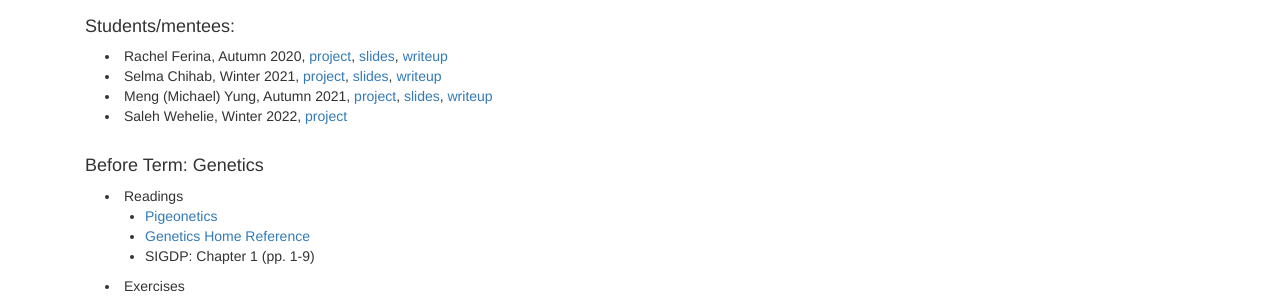
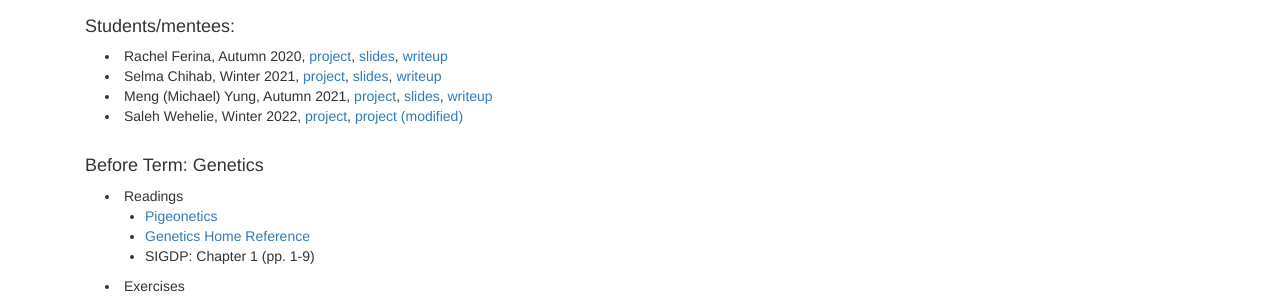
Before and after one commit to sdtemple/sdtemple.github.io, a Jekyll site: the page built from statgen1.html, in a window 1280 px wide and 900 px high. Shown: the part 413-711 px from the top of the window. Built offline with Jekyll 4.4.1, drawn with Linux system fonts in a browser that asks for light colours; nearby versions of some CDN libraries; library files that are not in the unit come from our copies.

Commit message:
Update statgen1.html

```diff
--- a/statgen1.html
+++ b/statgen1.html
@@ -25,7 +25,7 @@ Some assignments will be formally submitted to Canvas for course credit.<br/><br
 <li style="padding:0px;margin:0px 20px 0px;"> Rachel Ferina, Autumn 2020, <a href = "files/rachel-project.pdf">project</a>, <a href = "files/rachel-slides.pdf">slides</a>, <a href = "files/rachel-writeup.pdf">writeup</a> </li>
 <li style="padding:0px;margin:0px 20px 0px;"> Selma Chihab, Winter 2021, <a href = "files/selma-project.pdf">project</a>, <a href = "files/selma_slides.pdf">slides</a>, <a href = "files/selma-writeup.pdf">writeup</a> </li>
 <li style="padding:0px;margin:0px 20px 0px;"> Meng (Michael) Yung, Autumn 2021, <a href = "files/michael-project.pdf">project</a>, <a href = "files/michael-slides.pdf">slides</a>, <a href = "files/michael-writeup.pdf">writeup</a> </li>
-<li style="padding:0px;margin:0px 20px 0px;"> Saleh Wehelie, Winter 2022, <a href = "files/stat499_project_wehelie.pdf">project</a> </li>
+<li style="padding:0px;margin:0px 20px 0px;"> Saleh Wehelie, Winter 2022, <a href = "files/stat499_project_wehelie.pdf">project</a>, <a href = "files/stat499_project_wehelie__Copy_.pdf">project (modified)</a> </li>
 <br/>
 </p>
 
```
